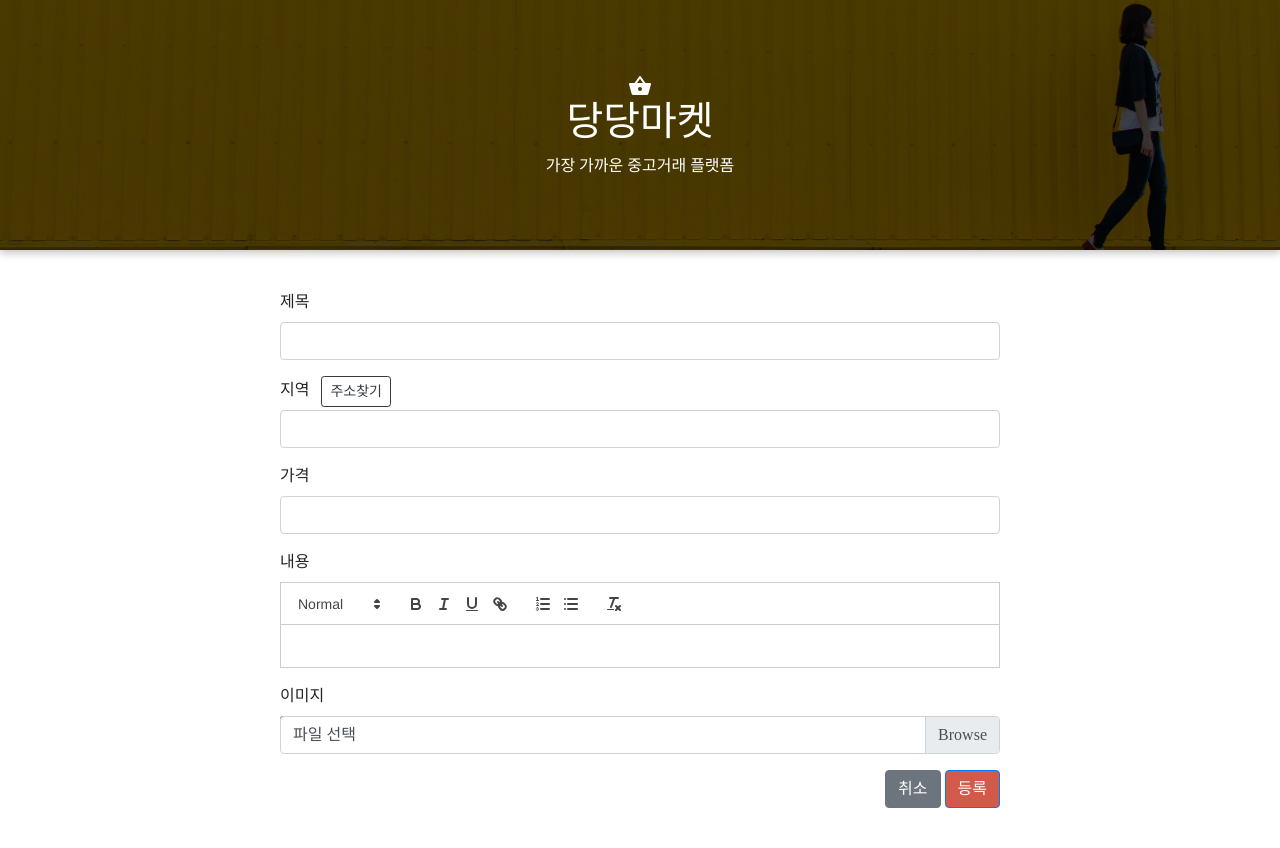
After one commit to yjh0816/django-practice, a Django app: page /writepage/ in a window 1280 px wide. The commit adds this page. Run offline with Django 4.2, Linux system fonts and the light colour scheme; some libraries are stand-ins or nearby versions; some web fonts are replaced.

Commit message:
feat: Create write page and modify some settings

```diff
--- a/shinhanapp/product/templates/product.html
+++ b/shinhanapp/product/templates/product.html
@@ -36,6 +36,9 @@
                       </div>
                 </button>
                 {% endfor %}
+            </div>
+            <div class="product-btn">
+                <a role="button" href="/writepage" class="btn btn-primary">상품 등록</a>
             </div>
         </div>
 
--- /dev/null
+++ b/shinhanapp/product/templates/write.html
@@ -0,0 +1,143 @@
+
+<!DOCTYPE html>
+<html>
+    <head>
+        <link rel="stylesheet" href="https://cdn.jsdelivr.net/npm/bootstrap@4.6.1/dist/css/bootstrap.min.css" integrity="sha384-zCbKRCUGaJDkqS1kPbPd7TveP5iyJE0EjAuZQTgFLD2ylzuqKfdKlfG/eSrtxUkn" crossorigin="anonymous">
+        <script src="https://ajax.googleapis.com/ajax/libs/jquery/3.6.0/jquery.min.js"></script>
+        <script src="https://cdn.jsdelivr.net/npm/bootstrap@4.6.1/dist/js/bootstrap.bundle.min.js" integrity="sha384-fQybjgWLrvvRgtW6bFlB7jaZrFsaBXjsOMm/tB9LTS58ONXgqbR9W8oWht/amnpF" crossorigin="anonymous"></script>
+        <link href="https://cdn.quilljs.com/1.3.6/quill.snow.css" rel="stylesheet">
+        <link rel="stylesheet" href="/static/styles.css">
+        <script src="/static/scripts.js"></script>
+        <script>
+            $(document).ready(function () {
+                $("#write-form").on('submit', function () {
+                    let content = $(".ql-editor").html();
+                    $("#content").html(content);
+                    return true;
+                });
+            });
+        </script>
+    </head>
+    <body>
+        <div class="main-title">
+            <div class="overlay">
+                <div>
+                    <svg style="width:24px;height:24px" viewBox="0 0 24 24">
+                        <path fill="currentColor" d="M5.5,21C4.72,21 4.04,20.55 3.71,19.9V19.9L1.1,10.44L1,10A1,1 0 0,1 2,9H6.58L11.18,2.43C11.36,2.17 11.66,2 12,2C12.34,2 12.65,2.17 12.83,2.44L17.42,9H22A1,1 0 0,1 23,10L22.96,10.29L20.29,19.9C19.96,20.55 19.28,21 18.5,21H5.5M12,4.74L9,9H15L12,4.74M12,13A2,2 0 0,0 10,15A2,2 0 0,0 12,17A2,2 0 0,0 14,15A2,2 0 0,0 12,13Z" />
+                    </svg>
+                    <h1>당당마켓</h1>
+                    <span>가장 가까운 중고거래 플랫폼</span>
+                </div>
+            </div>
+        </div>
+        <div class="product-content">
+            <div class="product-write">
+                <form enctype="multipart/form-data" method="post" action="/write" id="write-form">
+                    <div class="form-group">
+                        <label for="title">제목</label>
+                        <input type="text" class="form-control" id="title" name="title">
+                    </div>
+                    <div class="form-group">
+                        <label for="location">지역</label>
+                        <button type="button" class="ml-2 btn btn-sm btn-outline-dark" onclick="sample2_execDaumPostcode()">주소찾기</button>
+                        <div id="layer" style="display:none;position:fixed;overflow:hidden;z-index:1;-webkit-overflow-scrolling:touch;">
+                            <img src="//t1.daumcdn.net/postcode/resource/images/close.png" id="btnCloseLayer" style="cursor:pointer;position:absolute;right:-3px;top:-3px;z-index:1" onclick="closeDaumPostcode()" alt="닫기 버튼">
+                        </div>
+                        <input type="text" class="form-control" id="location" name="location">
+                    </div>
+                    <div class="form-group">
+                        <label for="price">가격</label>
+                        <input type="number" class="form-control" id="price" name="price">
+                    </div>
+                    <div class="form-group">
+                        <label for="content">내용</label>
+                        <textarea id="content" rows="3" name="content" style="display:none;"></textarea>
+                        <div id="editor"></div>
+                    </div>
+                    <div class="form-group">
+                        <label for="image">이미지</label>
+                        <div class="custom-file">
+                            <input type="file" class="custom-file-control" id="image" name="image">
+                            <label class="custom-file-label" for="image">파일 선택</label>
+                        </div>
+                    </div>
+                    <div class="text-right">
+                        <a role="button" href="/" class="btn btn-secondary">취소</a>
+                        <button type="submit" class="btn btn-primary">등록</button>
+                    </div>
+                </form>
+            </div>
+        </div>
+        <!-- Include the Quill library -->
+        <script src="https://cdn.quilljs.com/1.3.6/quill.js"></script>
+
+        <!-- Initialize Quill editor -->
+        <script>
+        var quill = new Quill('#editor', {
+            theme: 'snow'
+        });
+        </script>
+        <script src="//t1.daumcdn.net/mapjsapi/bundle/postcode/prod/postcode.v2.js"></script>
+        <script>
+            // 우편번호 찾기 화면을 넣을 element
+            var element_layer = document.getElementById('layer');
+
+            function closeDaumPostcode() {
+                // iframe을 넣은 element를 안보이게 한다.
+                element_layer.style.display = 'none';
+            }
+
+            function sample2_execDaumPostcode() {
+                new daum.Postcode({
+                    oncomplete: function(data) {
+                        // 검색결과 항목을 클릭했을때 실행할 코드를 작성하는 부분.
+
+                        // 각 주소의 노출 규칙에 따라 주소를 조합한다.
+                        // 내려오는 변수가 값이 없는 경우엔 공백('')값을 가지므로, 이를 참고하여 분기 한다.
+                        var addr = ''; // 주소 변수
+                        var extraAddr = ''; // 참고항목 변수
+
+                        //사용자가 선택한 주소 타입에 따라 해당 주소 값을 가져온다.
+                        if (data.userSelectedType === 'R') { // 사용자가 도로명 주소를 선택했을 경우
+                            addr = data.roadAddress;
+                        } else { // 사용자가 지번 주소를 선택했을 경우(J)
+                            addr = data.jibunAddress;
+                        }
+
+                        $("#location").val(addr);
+
+                        // iframe을 넣은 element를 안보이게 한다.
+                        // (autoClose:false 기능을 이용한다면, 아래 코드를 제거해야 화면에서 사라지지 않는다.)
+                        element_layer.style.display = 'none';
+                    },
+                    width : '100%',
+                    height : '100%',
+                    maxSuggestItems : 5
+                }).embed(element_layer);
+
+                // iframe을 넣은 element를 보이게 한다.
+                element_layer.style.display = 'block';
+
+                // iframe을 넣은 element의 위치를 화면의 가운데로 이동시킨다.
+                initLayerPosition();
+            }
+
+            // 브라우저의 크기 변경에 따라 레이어를 가운데로 이동시키고자 하실때에는
+            // resize이벤트나, orientationchange이벤트를 이용하여 값이 변경될때마다 아래 함수를 실행 시켜 주시거나,
+            // 직접 element_layer의 top,left값을 수정해 주시면 됩니다.
+            function initLayerPosition(){
+                var width = 300; //우편번호서비스가 들어갈 element의 width
+                var height = 400; //우편번호서비스가 들어갈 element의 height
+                var borderWidth = 5; //샘플에서 사용하는 border의 두께
+
+                // 위에서 선언한 값들을 실제 element에 넣는다.
+                element_layer.style.width = width + 'px';
+                element_layer.style.height = height + 'px';
+                element_layer.style.border = borderWidth + 'px solid';
+                // 실행되는 순간의 화면 너비와 높이 값을 가져와서 중앙에 뜰 수 있도록 위치를 계산한다.
+                element_layer.style.left = (((window.innerWidth || document.documentElement.clientWidth) - width)/2 - borderWidth) + 'px';
+                element_layer.style.top = (((window.innerHeight || document.documentElement.clientHeight) - height)/2 - borderWidth) + 'px';
+            }
+        </script>
+    </body>
+</html>
--- a/shinhanapp/product/views.py
+++ b/shinhanapp/product/views.py
@@ -18,3 +18,6 @@ def detail(request, pk):
         'price': product.price,
         'location': product.location,
     })
+
+def writepage(request):
+    return render(request,'write.html')
--- a/shinhanapp/shinhanapp/urls.py
+++ b/shinhanapp/shinhanapp/urls.py
@@ -16,11 +16,12 @@ Including another URLconf
 from django.contrib import admin
 from django.urls import path
 
-from product.views import main, detail
+from product.views import main, detail, writepage
 
 
 urlpatterns = [
     path('admin/', admin.site.urls),
     path('product/<int:pk>/', detail),
+    path('writepage/', writepage),
     path('', main),
 ]
--- a/shinhanapp/static/styles.css
+++ b/shinhanapp/static/styles.css
@@ -1,3 +1,10 @@
+:root {
+    --red: #d25a4b;
+    --blue: #369de9;
+    --gray: #aaaaaa;
+    --black: #050203;
+}
+
 @font-face {
     font-family: 'KOTRAHOPE';
     src: url('https://cdn.jsdelivr.net/gh/projectnoonnu/noonfonts_2110@1.0/KOTRAHOPE.woff2') format('woff2');
@@ -56,3 +63,17 @@ body {
 .modal-body img {
     width: 100%;
 }
+
+.product-write {
+    width: 100%;
+    padding: 20px;
+    margin: 0 auto;
+}
+
+.product-btn{
+    float: right;
+}
+
+.btn-primary{
+    background-color: var(--red);
+}
```
